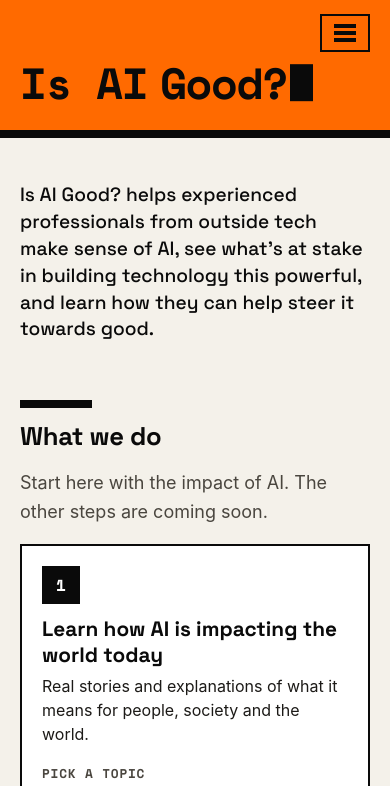
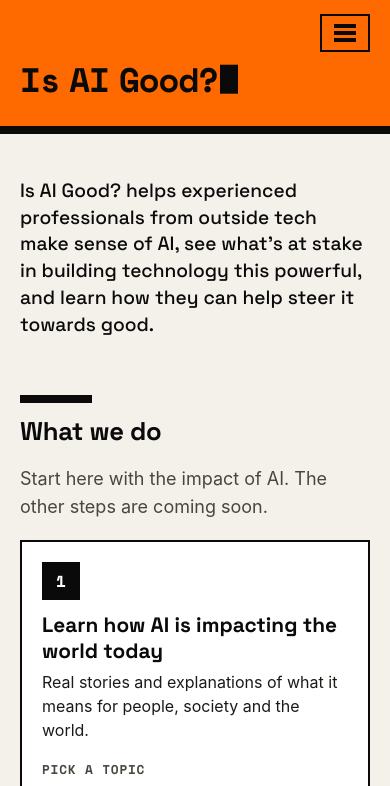
Before and after one commit to Rasheed-G/Is-AI-good, a plain HTML site: page site/index.html in a window 390 px wide. Shown: the top 786 px of the page. Drawn offline with Linux system fonts and the light colour scheme.

Commit message:
Home page heading same size as other page headings (#44)
* Home page heading same size as other page headings

Co-Authored-By: Claude Opus 5.5 <noreply@anthropic.com>

* Home page heading: even spacing between words

Co-Authored-By: Claude Opus 5.5 <noreply@anthropic.com>

---------

Co-authored-by: harvest-bot <actions@users.noreply.github.com>
Co-authored-by: Claude Opus 5.5 <noreply@anthropic.com>

```diff
--- a/site/index.html
+++ b/site/index.html
@@ -7,7 +7,7 @@
   <title>Is AI Good?</title>
   <meta name="description" content="Real stories and clear explanations of AI's harms today and where they could lead, for professionals from outside tech." />
   <!-- frame:head -->
-  <link rel="stylesheet" href="/styles.css?v=20261102g" />
+  <link rel="stylesheet" href="/styles.css?v=20261124a" />
   <link rel="icon" href="/favicon.ico" sizes="any" />
   <link rel="icon" type="image/png" sizes="32x32" href="/favicon-32.png" />
   <link rel="apple-touch-icon" href="/apple-touch-icon.png" />
--- a/site/styles.css
+++ b/site/styles.css
@@ -672,18 +672,14 @@ html:not(.has-tabs) .tab-panel + .tab-panel { margin-top: 18px; }
 .home .mini-mark { display: none; }
 .home .site-nav, .home .menu-btn { margin-left: auto; }
 .home-header { padding-bottom: 30px; }
-.home-header .masthead { margin-top: 18px; }
-/* The answer to the name sits in the orange band, under it; who it's for opens the body */
-.masthead-answer { margin: 20px 0 0; max-width: 34ch; font-family: var(--display); font-weight: 700; font-size: clamp(1.1rem, 2.6vw, 1.5rem); line-height: 1.35; color: var(--ink); }
-/* The line is bold already, so "can" stands out with a thick ink underline (orange would vanish on the band) */
-.masthead-answer strong { text-decoration: underline; text-decoration-color: var(--ink); text-decoration-thickness: 4px; text-underline-offset: 5px; }
+/* The name is the same size as the other pages' headings, on one line */
+.home-header .masthead { margin-top: 26px; font-size: clamp(34px, 6vw, 60px); line-height: 1.05; word-spacing: -.3em; }
+.home-header .masthead .l2 { display: inline; margin-left: .3em; }
 .text-page .home-lead { margin: 0; font-family: var(--display); font-weight: 500; font-size: clamp(1.2rem, 2.6vw, 1.45rem); line-height: 1.4; color: var(--ink); }
 /* Phones: the name on one line and a shorter band, so the page starts on the first screen */
 @media (max-width: 719px) {
   .home-header { padding-bottom: 22px; }
-  .home-header .masthead { margin-top: 10px; font-size: clamp(34px, 11.2vw, 56px); }
-  .home-header .masthead .l2 { display: inline; margin-left: .3em; }
-  .masthead-answer { margin-top: 12px; font-size: 1.05rem; }
+  .home-header .masthead { margin-top: 10px; }
 }
 /* Section headings: ink bar, not orange (the heading isn't clickable) */
 .home .sec-title::before { background: var(--ink); box-shadow: none; }
```
Also changed, not shown: scripts/frame/head.html (+1 -1 lines), site/404.html (+1 -1 lines), site/about/index.html (+1 -1 lines), site/approach/index.html (+1 -1 lines), site/contact/index.html (+1 -1 lines), site/how-we-choose/index.html (+1 -1 lines), site/impact/bias/index.html (+1 -1 lines), site/impact/children/index.html (+1 -1 lines), site/impact/environment/index.html (+1 -1 lines), site/impact/failures/index.html (+1 -1 lines), site/impact/index.html (+1 -1 lines), site/impact/relationships/index.html (+1 -1 lines), site/impact/war/index.html (+1 -1 lines), site/impact/work/index.html (+1 -1 lines), 2 more files.
